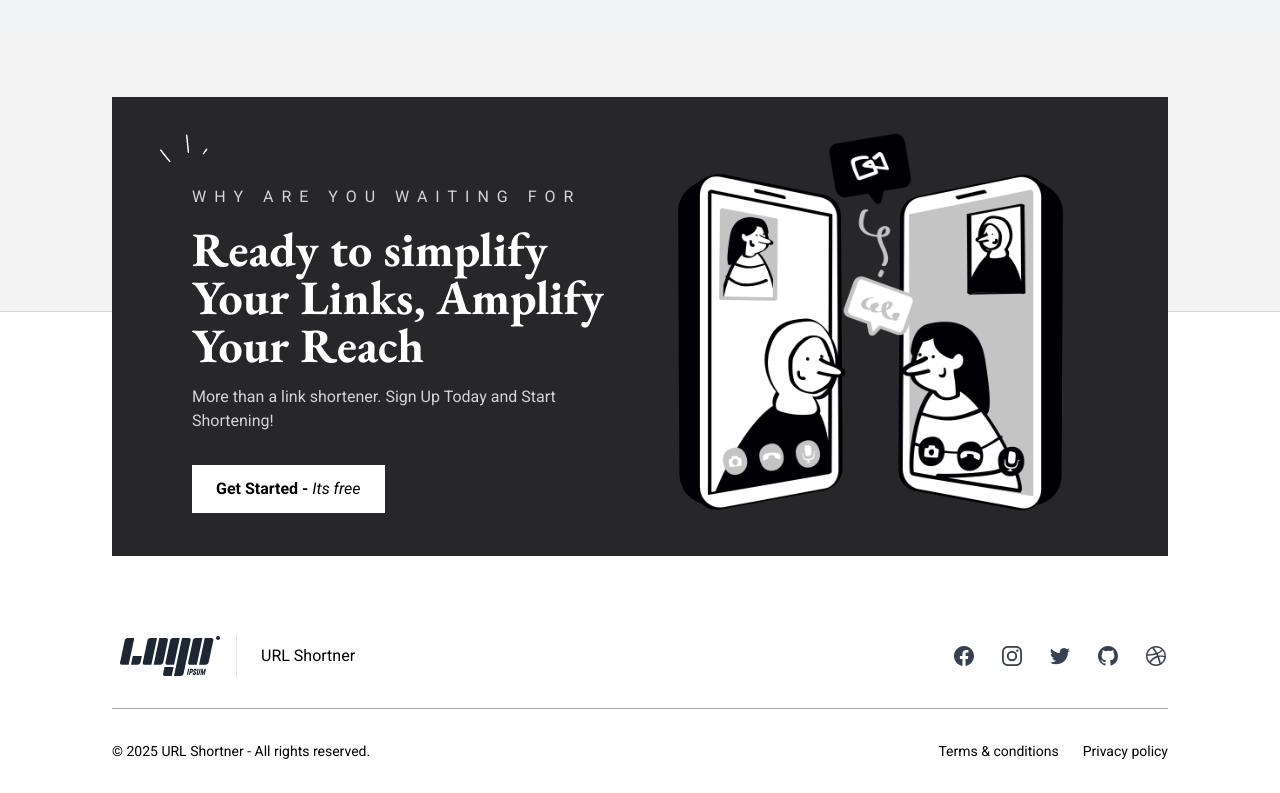
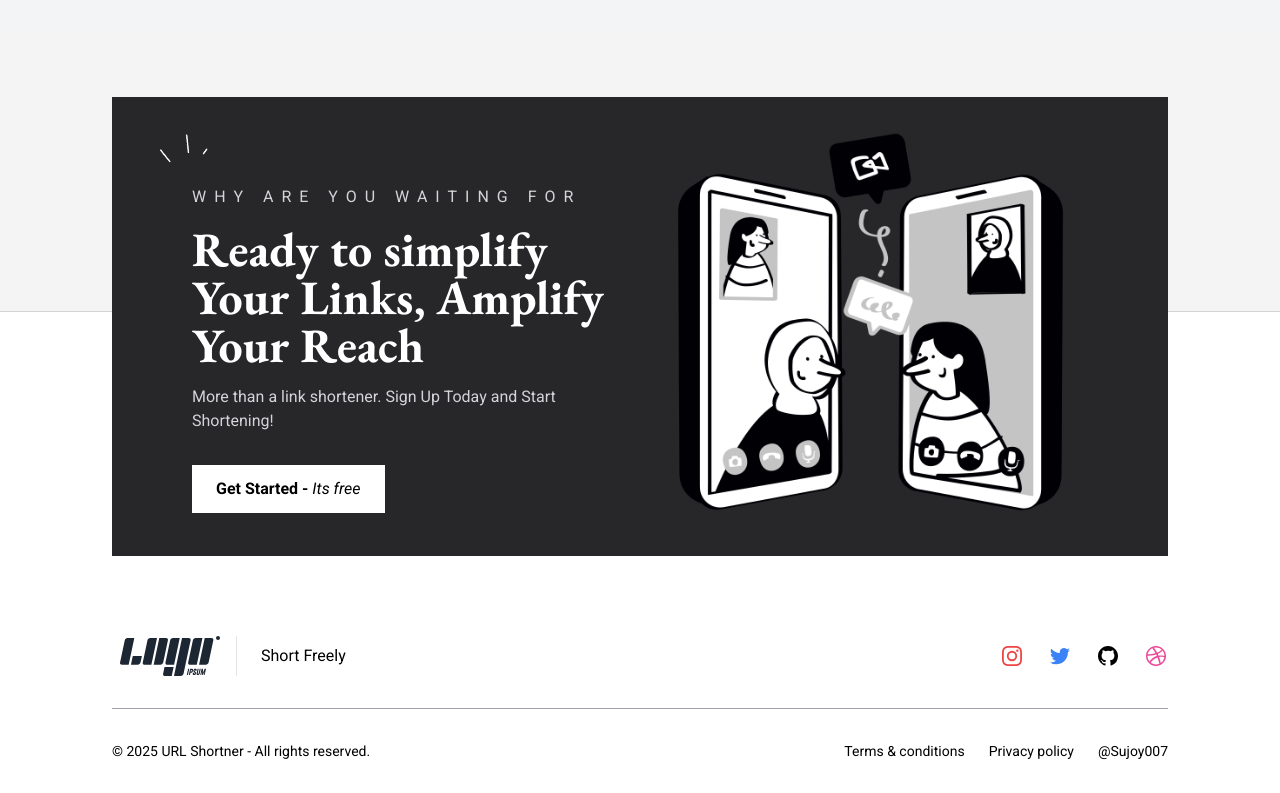
Before and after one commit to SujoyKrHaldar/Short-freely, a React (Vite) app: page / in a window 1280 px wide. Shown: the part 5440-6233 px from the top of the page. Built offline with nearby package versions, Linux system fonts and the light colour scheme; no server answers.

Commit message:
Update footer - social links

```diff
--- a/src/components/layouts/main/Footer.jsx
+++ b/src/components/layouts/main/Footer.jsx
@@ -11,40 +11,16 @@ function Footer() {
               <Logo />
             </Link>
 
-            <p>URL Shortner</p>
+            <p>Short Freely</p>
           </div>
 
           <ul className="flex gap-6">
             <li>
-              <a
-                href="#"
+              <Link
+                href="https://www.instagram.com/sujoykhaldar/"
                 rel="noreferrer"
                 target="_blank"
-                className="text-gray-700 transition hover:opacity-75"
-              >
-                <span className="sr-only">Facebook</span>
-
-                <svg
-                  className="size-6"
-                  fill="currentColor"
-                  viewBox="0 0 24 24"
-                  aria-hidden="true"
-                >
-                  <path
-                    fillRule="evenodd"
-                    d="M22 12c0-5.523-4.477-10-10-10S2 6.477 2 12c0 4.991 3.657 9.128 8.438 9.878v-6.987h-2.54V12h2.54V9.797c0-2.506 1.492-3.89 3.777-3.89 1.094 0 2.238.195 2.238.195v2.46h-1.26c-1.243 0-1.63.771-1.63 1.562V12h2.773l-.443 2.89h-2.33v6.988C18.343 21.128 22 16.991 22 12z"
-                    clipRule="evenodd"
-                  />
-                </svg>
-              </a>
-            </li>
-
-            <li>
-              <a
-                href="#"
-                rel="noreferrer"
-                target="_blank"
-                className="text-gray-700 transition hover:opacity-75"
+                className="text-red-500 transition hover:opacity-75"
               >
                 <span className="sr-only">Instagram</span>
 
@@ -60,15 +36,15 @@ function Footer() {
                     clipRule="evenodd"
                   />
                 </svg>
-              </a>
+              </Link>
             </li>
 
             <li>
               <a
-                href="#"
+                href="https://x.com/SujoyKrHaldar"
                 rel="noreferrer"
                 target="_blank"
-                className="text-gray-700 transition hover:opacity-75"
+                className="text-blue-500 transition hover:opacity-75"
               >
                 <span className="sr-only">Twitter</span>
 
@@ -84,11 +60,11 @@ function Footer() {
             </li>
 
             <li>
-              <a
-                href="#"
+              <Link
+                href="https://github.com/SujoyKrHaldar"
                 rel="noreferrer"
                 target="_blank"
-                className="text-gray-700 transition hover:opacity-75"
+                className="text-black transition hover:opacity-75"
               >
                 <span className="sr-only">GitHub</span>
 
@@ -104,15 +80,15 @@ function Footer() {
                     clipRule="evenodd"
                   />
                 </svg>
-              </a>
+              </Link>
             </li>
 
             <li>
-              <a
-                href="#"
+              <Link
+                to="https://dribbble.com/SujoyKrHaldar"
                 rel="noreferrer"
                 target="_blank"
-                className="text-gray-700 transition hover:opacity-75"
+                className="text-pink-500 transition hover:opacity-75"
               >
                 <span className="sr-only">Dribbble</span>
 
@@ -128,7 +104,7 @@ function Footer() {
                     clipRule="evenodd"
                   />
                 </svg>
-              </a>
+              </Link>
             </li>
           </ul>
         </div>
@@ -141,6 +117,7 @@ function Footer() {
           <nav className="flex items-center gap-6 text-sm">
             <Link to="/terms-&-conditions">Terms & conditions</Link>
             <Link to="/privacy-policy">Privacy policy</Link>
+            <Link to="https://sujoykh.vercel.app">@Sujoy007</Link>
           </nav>
         </div>
       </div>
```
